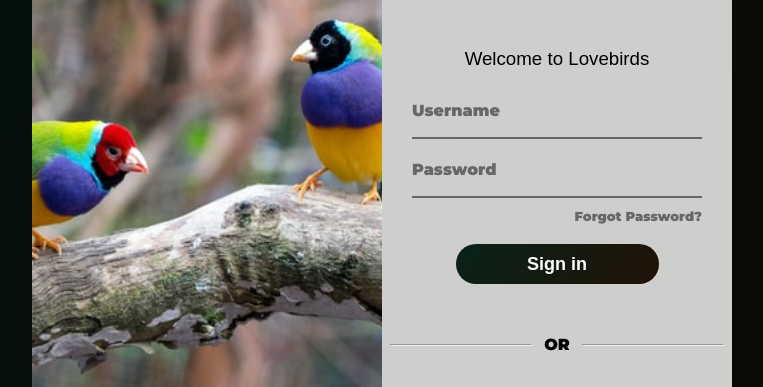
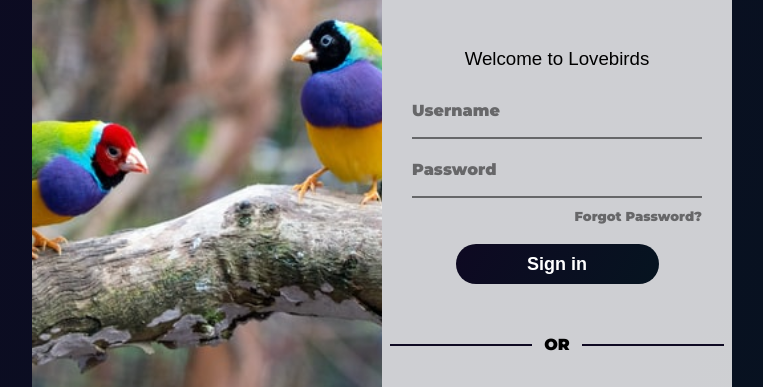
Before and after one commit to Folareen/login, a plain HTML site: page index.html in a window 1280 px wide. Shown: the part 202-589 px from the top of the page, without its empty margins (258-1021 px from the left). Drawn offline with Linux system fonts and the light colour scheme.

Commit message:
fixed some bugs

```diff
--- a/style.css
+++ b/style.css
@@ -2,7 +2,7 @@ body{
     margin: 0;
     padding:0;
     font-family: 'Montserrat', sans-serif;
-    background: linear-gradient(120deg, #01130d, #0e0701);
+    background-image: linear-gradient(120deg, rgb(14, 9, 34), rgb(6, 20, 32));
     min-height: 100vh;
     overflow: hidden;
 }
@@ -144,7 +144,7 @@ h3{
     border-radius: 20px;
     height: 40px;
     border: none;
-    background-image: linear-gradient(120deg, rgb(9, 34, 25), rgb(32, 18, 6));
+    background-image: linear-gradient(120deg, rgb(14, 9, 34), rgb(6, 20, 32));
     margin: 15px auto 0 auto;
     color: white;
     font-weight: 600;
@@ -152,7 +152,7 @@ h3{
     cursor: pointer;
 }
 .form-box input[type="submit"]:hover{
-    background:rgb(14, 7, 1)!important;
+    background:rgb(7, 2, 59)!important;
 }
 
 /* or */
@@ -166,7 +166,8 @@ h3{
 }
 hr{
     width: 40%;
-    font-size: 10px;
+    font-size: 1px;
+    border: .5px solid rgb(14, 9, 34);
 }
 .or p{
     width: 10%;
```
